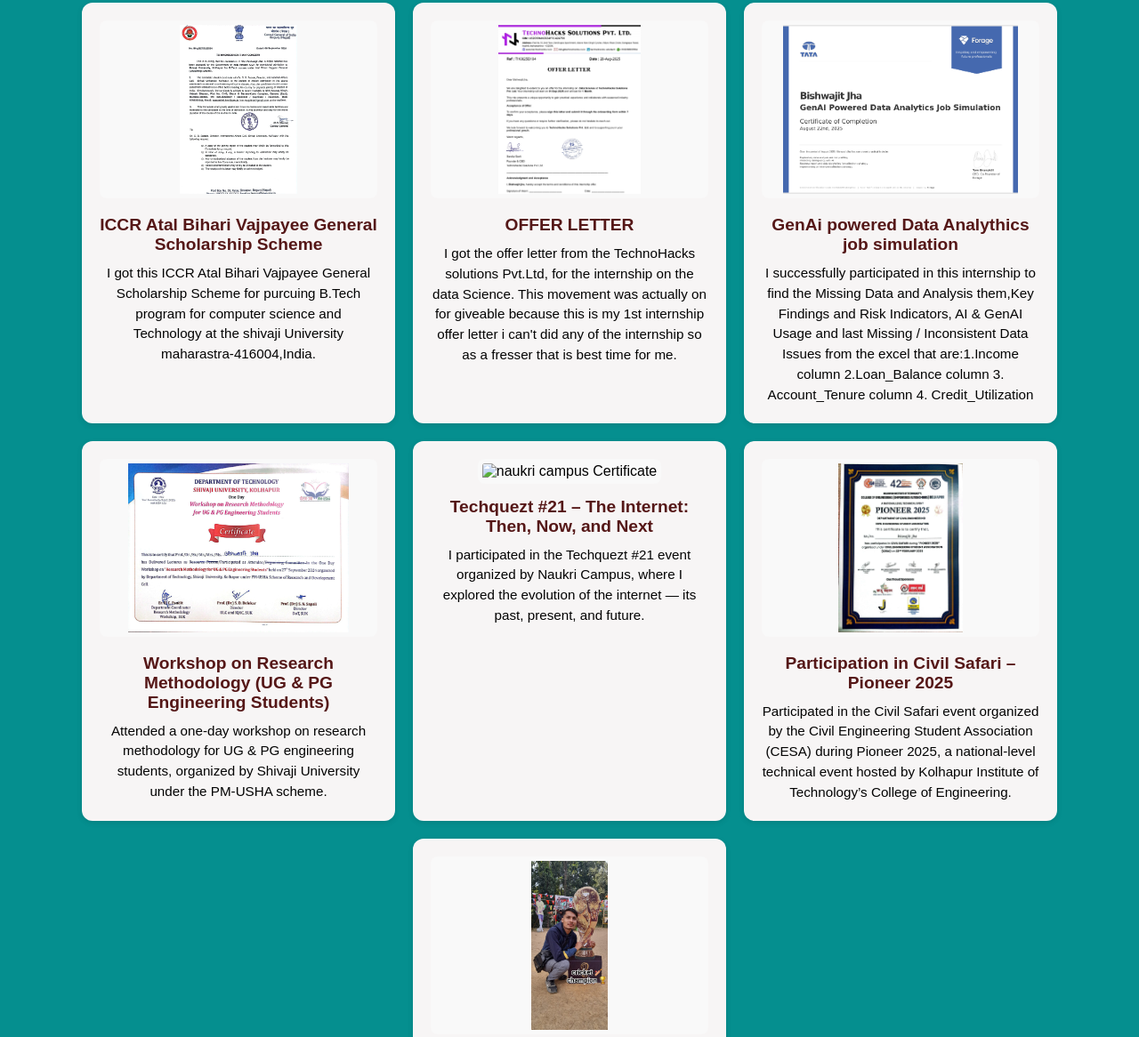
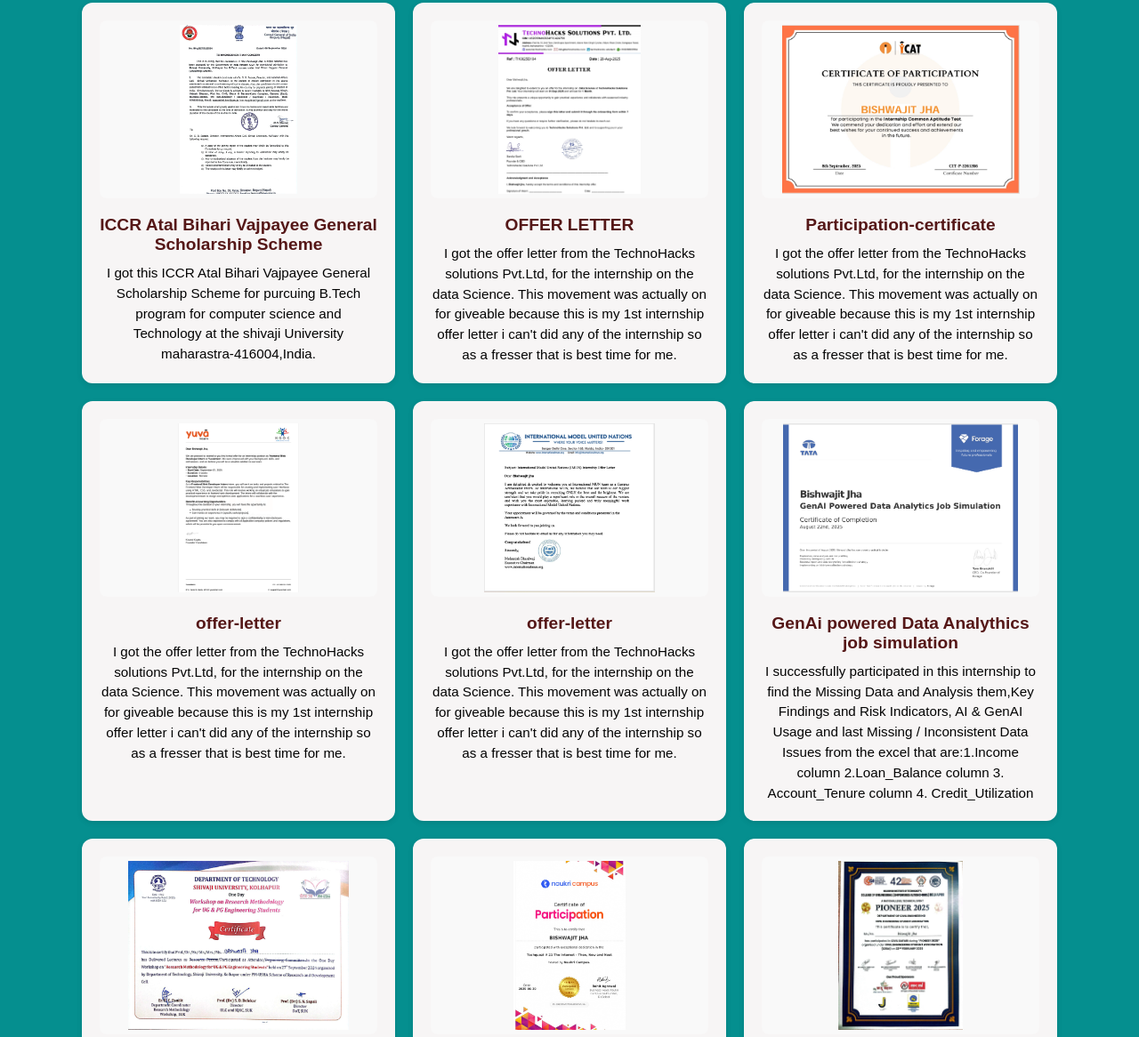
Before and after one commit to BishwajitHub/portfolio, a plain HTML site: page project.html in a window 1280 px wide. Shown: the part 2685-3851 px from the top of the page at 89% size. Drawn offline with Linux system fonts and the light colour scheme.

Commit message:
projest works

```diff
--- a/project.html
+++ b/project.html
@@ -97,6 +97,34 @@
        </p>
   </div>
 
+
+  <div class="achievement-card">
+    <img src="YUva.png" alt="Participation">
+    <h3>Participation-certificate</h3>
+    <p>I got the offer letter from the TechnoHacks solutions Pvt.Ltd, for the internship on the data Science. This movement was actually on for giveable because this is my 1st internship offer letter i can't did any of the internship
+      so as a fresser that is best time for me.
+       </p>
+  </div>
+
+<div class="achievement-card">
+    <img src="Yuva-offer letter.png" alt="offer">
+    <h3>offer-letter</h3>
+    <p>I got the offer letter from the TechnoHacks solutions Pvt.Ltd, for the internship on the data Science. This movement was actually on for giveable because this is my 1st internship offer letter i can't did any of the internship
+      so as a fresser that is best time for me.
+       </p>
+  </div>
+
+
+  <div class="achievement-card">
+    <img src="International model united nations.png" alt="offer">
+    <h3>offer-letter</h3>
+    <p>I got the offer letter from the TechnoHacks solutions Pvt.Ltd, for the internship on the data Science. This movement was actually on for giveable because this is my 1st internship offer letter i can't did any of the internship
+      so as a fresser that is best time for me.
+       </p>
+  </div>
+
+
+
   <div class="achievement-card">
     <img src="tata.png" alt="TATA Certificate">
     <h3>GenAi powered Data Analythics job simulation</h3>
@@ -110,7 +138,7 @@
   </div>
 
   <div class="achievement-card">
-    <img src="naukri.jpg" alt="naukri campus Certificate">
+    <img src="naukri campus certificate.jpg" alt="naukri campus Certificate">
     <h3>Techquezt #21 – The Internet: Then, Now, and Next</h3>
     <p>I participated in the Techquezt #21 event organized by Naukri Campus, where I explored the evolution of the internet — its past, present, and future.</p>
   </div>
```
Also changed, not shown: International model united nations.png (added), YUva.png (added), Yuva-offer letter.png (added), naukri campus certificate.jpg (added).
